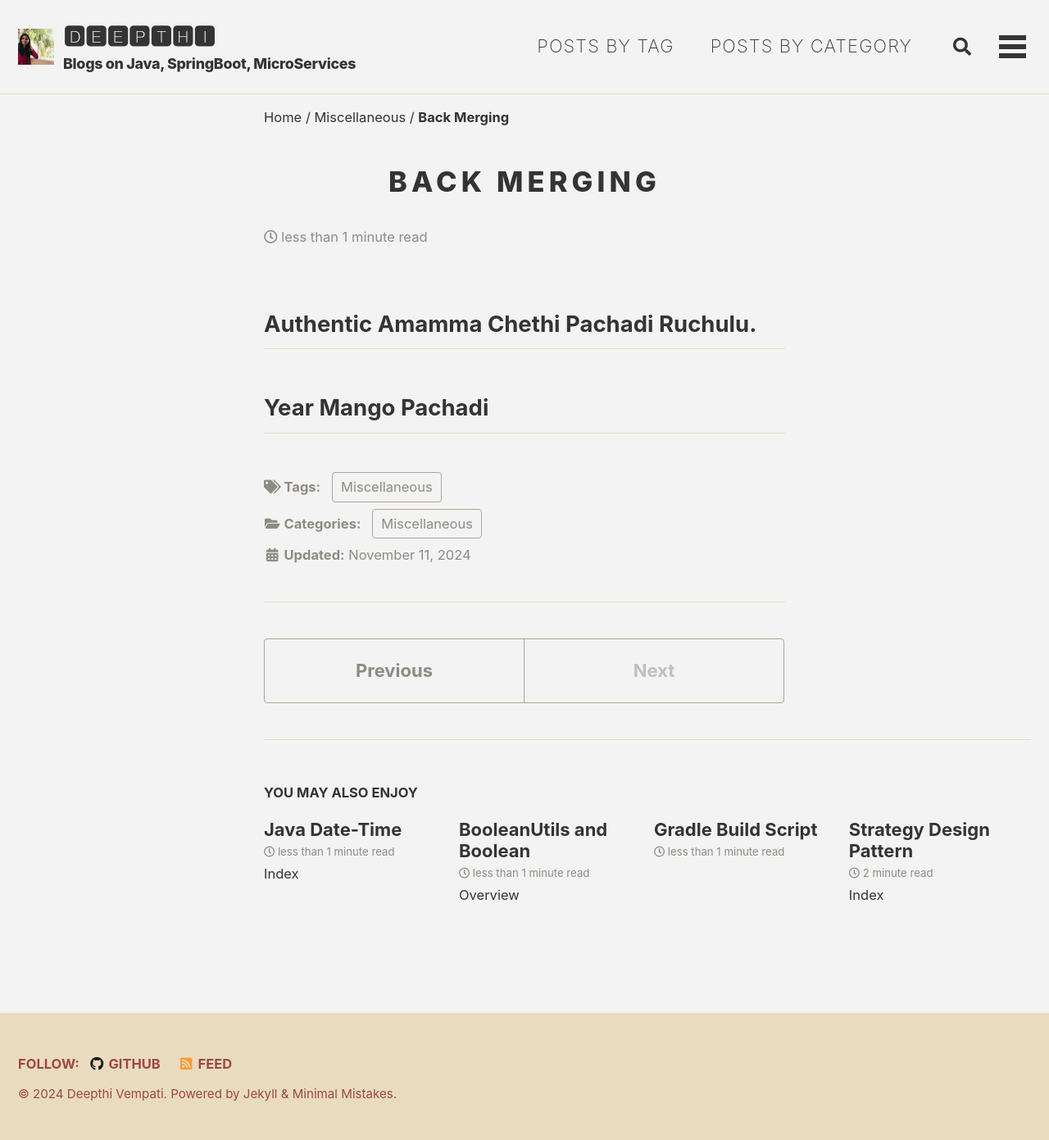
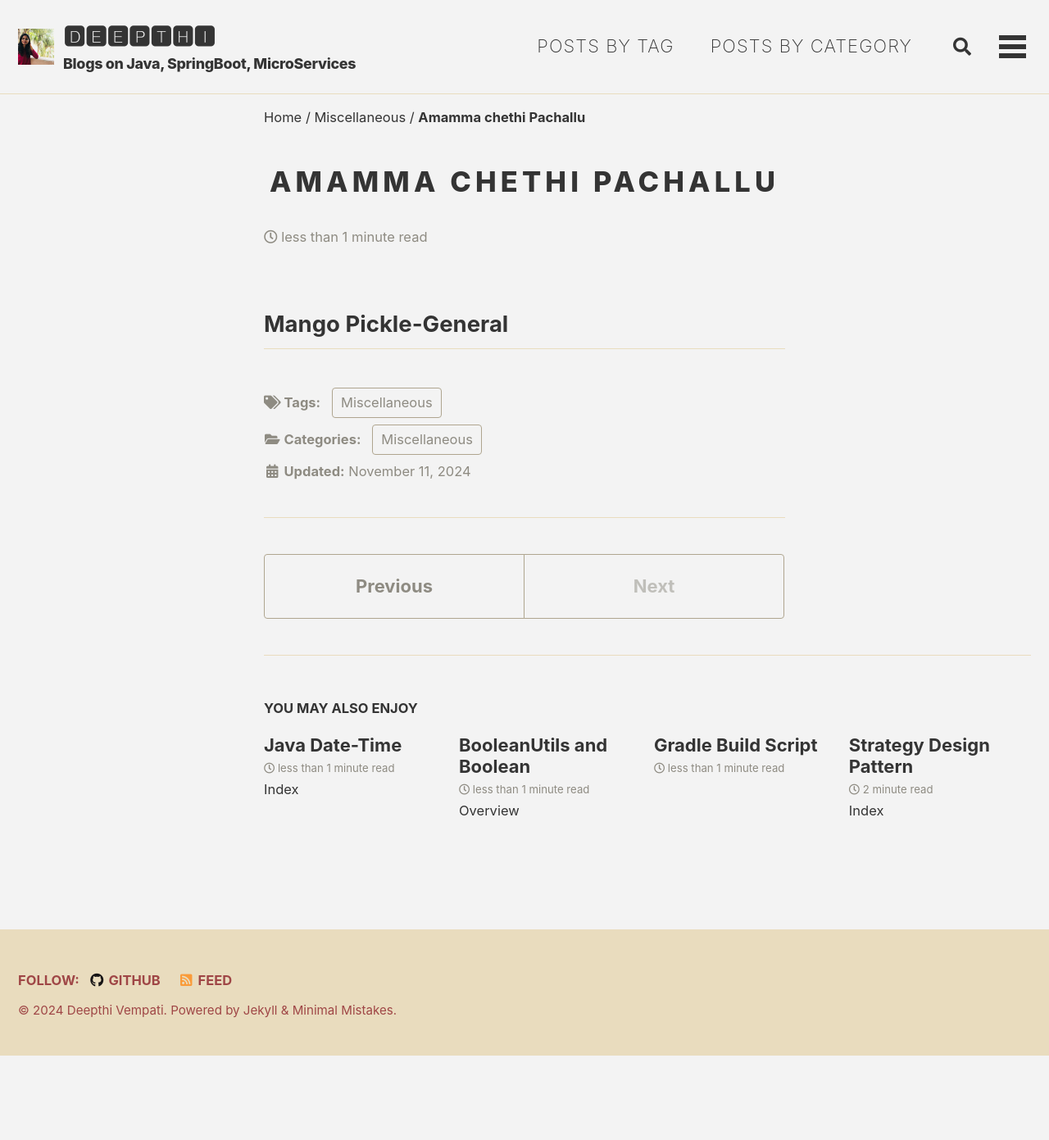
Before and after one commit to deepthivempati/deepthivempati.github.io, a Jekyll site: the page built from _posts/2024-11-11-amamma-pachadi-ruchulu.md, in a window 1280 px wide. Shown: the whole page at 82% size. Built offline with Jekyll 4.4.1, drawn with Linux system fonts in a browser that asks for light colours; cached includes are drawn as plain includes; after the commit the page ends 1288 px from its top, so only the background shows below that.

Commit message:
Mango Pickle process

```diff
--- a/_posts/2024-11-11-amamma-pachadi-ruchulu.md
+++ b/_posts/2024-11-11-amamma-pachadi-ruchulu.md
@@ -1,9 +1,8 @@
 ---
-title:  "Back Merging"
+title:  "Amamma chethi Pachallu"
 date:   2024-11-11 10:54:00
 categories: ['Miscellaneous']
 tags: ['Miscellaneous']
 ---
 
-## Authentic Amamma Chethi Pachadi Ruchulu.
-## **Year Mango Pachadi**
+## **Mango Pickle-General**
```
